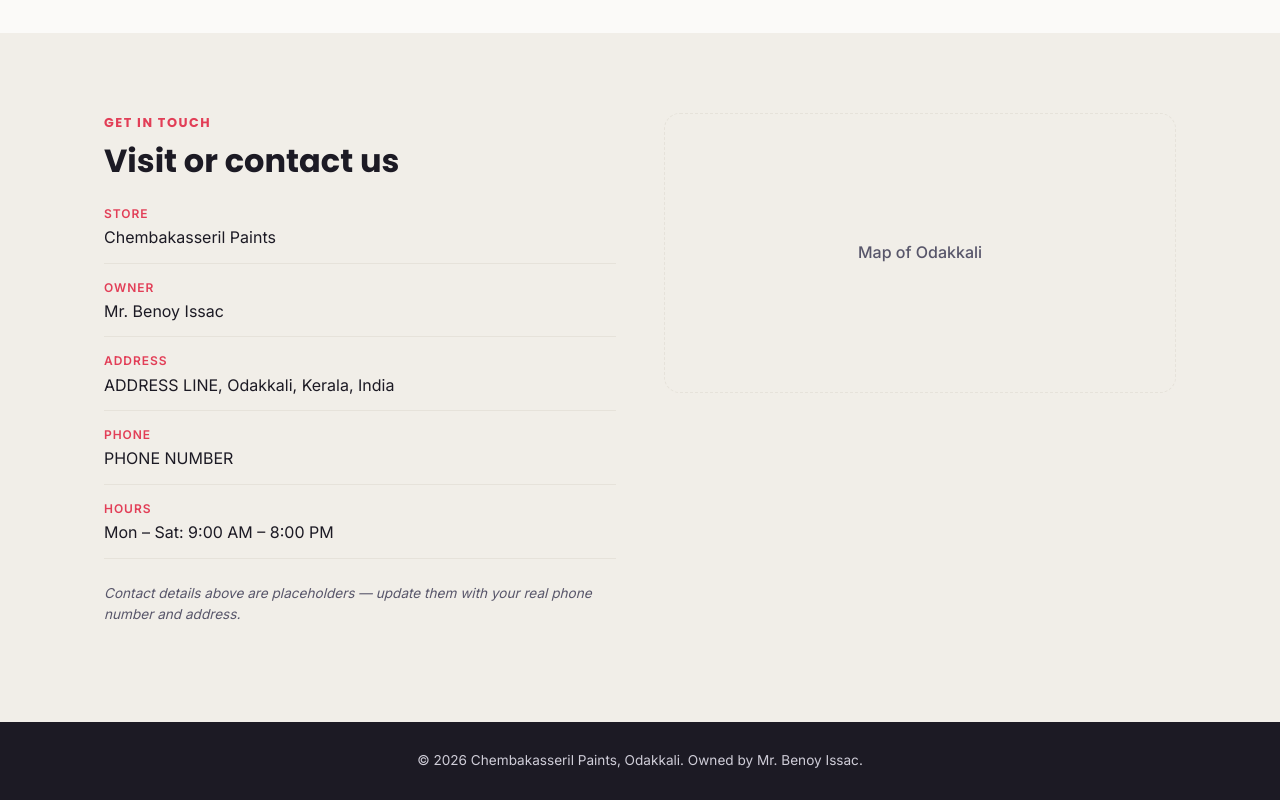
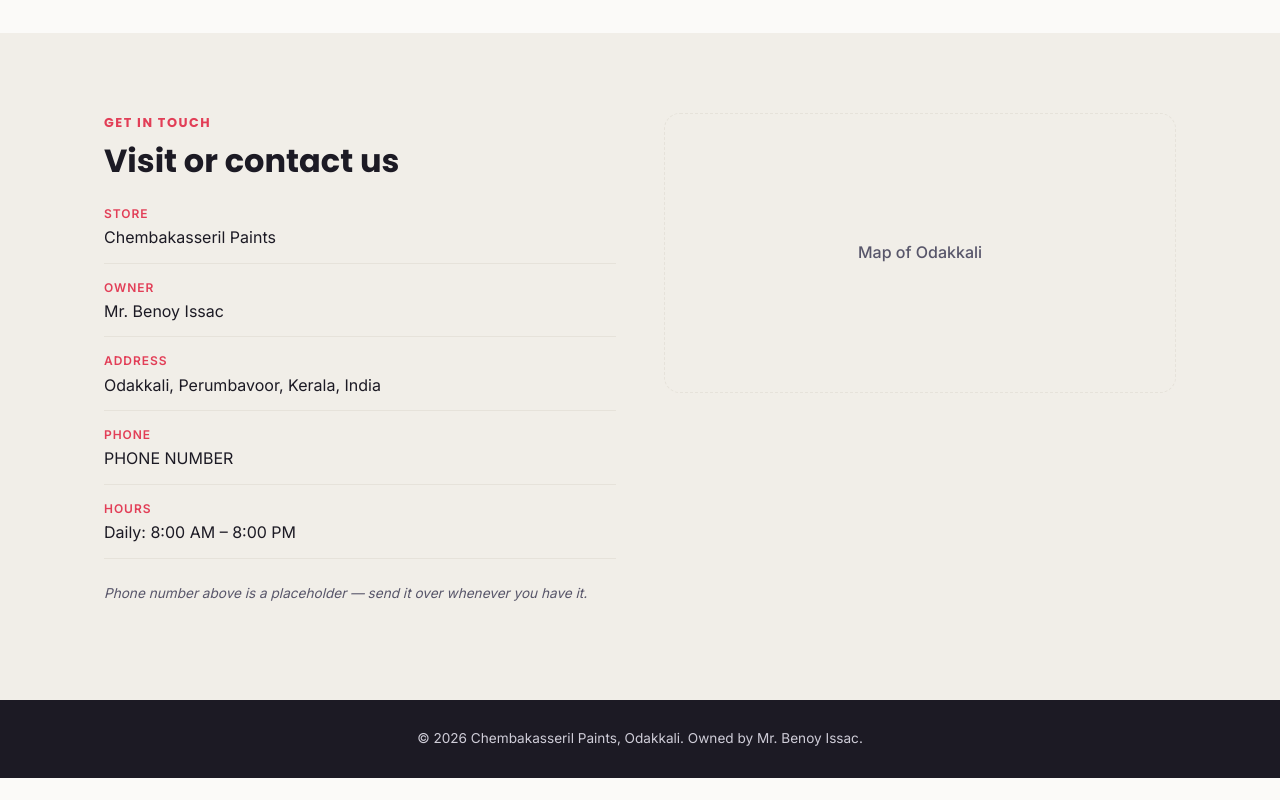
Before and after one commit to iphils/chembakasseril-paints, a plain HTML site: page index.html in a window 1280 px wide. Shown: the part 2106-2906 px from the top of the page. After the commit the page ends 2884 px from the top, so only its background shows below. Drawn offline with Linux system fonts and the light colour scheme.

Commit message:
Update address and store hours

```diff
--- a/index.html
+++ b/index.html
@@ -146,7 +146,7 @@
           </li>
           <li>
             <span class="info-label">Address</span>
-            <span>ADDRESS LINE, Odakkali, Kerala, India</span>
+            <span>Odakkali, Perumbavoor, Kerala, India</span>
           </li>
           <li>
             <span class="info-label">Phone</span>
@@ -154,10 +154,10 @@
           </li>
           <li>
             <span class="info-label">Hours</span>
-            <span>Mon – Sat: 9:00 AM – 8:00 PM</span>
+            <span>Daily: 8:00 AM – 8:00 PM</span>
           </li>
         </ul>
-        <p class="note">Contact details above are placeholders — update them with your real phone number and address.</p>
+        <p class="note">Phone number above is a placeholder — send it over whenever you have it.</p>
       </div>
       <div class="contact-map" aria-hidden="true">
         <div class="map-placeholder">
```
